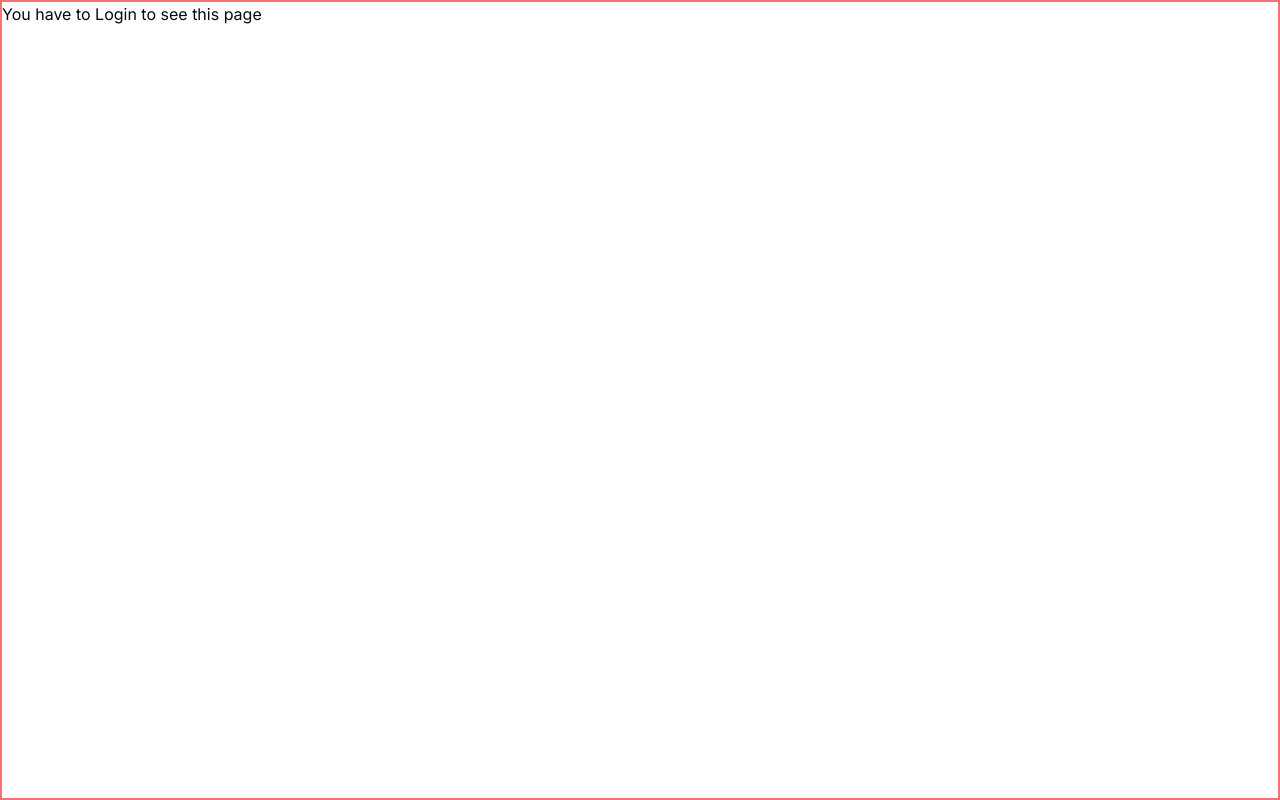
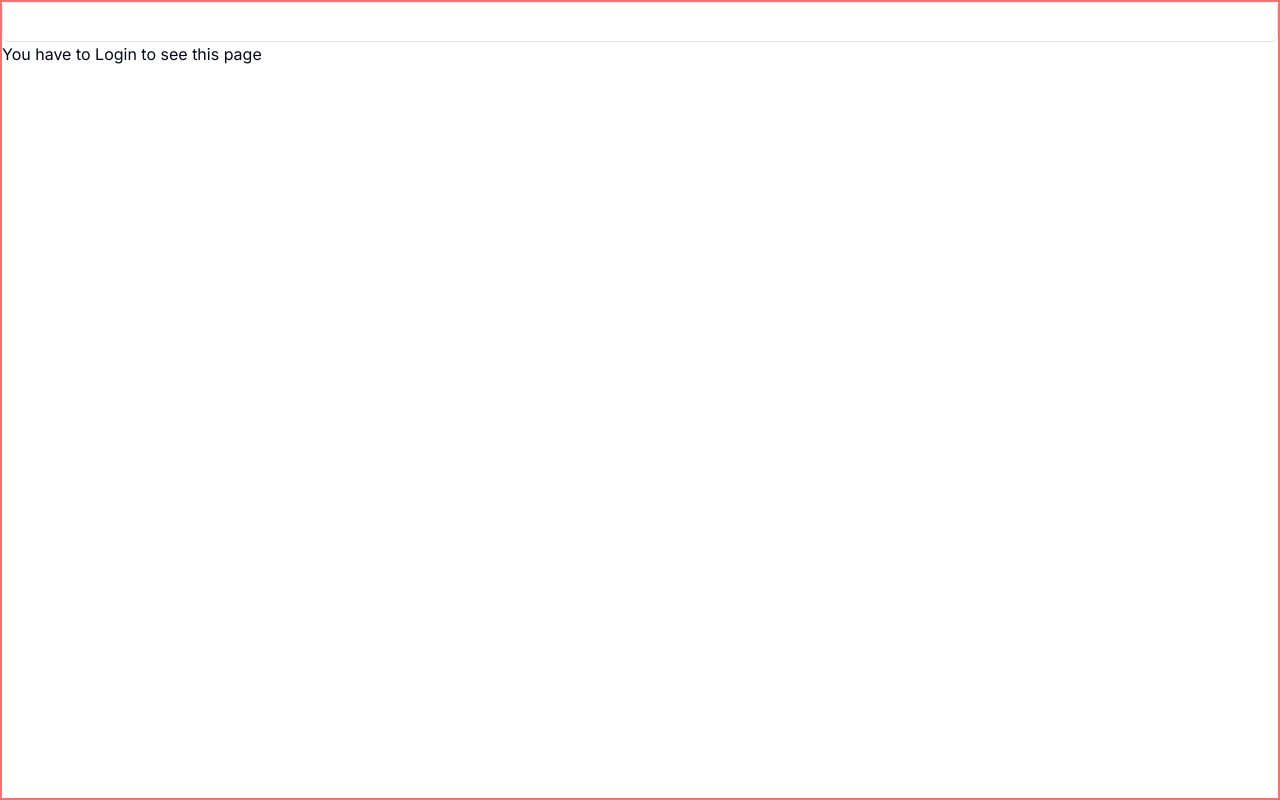
Before and after one commit to developedbyluan/ministoryhabit, a Next.js app: page /v/1 in a window 1280 px wide. Built offline with nearby package versions, Linux system fonts and the light colour scheme; no server answers.

Commit message:
feat: Add custom login with email and otp

```diff
--- a/src/app/(root)/v/[slug]/page.tsx
+++ b/src/app/(root)/v/[slug]/page.tsx
@@ -1,12 +1,15 @@
 "use client";
+import { Input } from "@/components/ui/input";
 import {
   LoginLink,
   LogoutLink,
   useKindeBrowserClient,
 } from "@kinde-oss/kinde-auth-nextjs";
+import { useState } from "react";
 
 export default function VideoPage() {
-  const { isAuthenticated, isLoading } = useKindeBrowserClient();
+    const [email, setEmail] = useState("")
+  const { isAuthenticated, isLoading, user } = useKindeBrowserClient();
   console.log(isAuthenticated)
 
   if (isLoading) return <div>Loading...</div>;
@@ -14,11 +17,20 @@ export default function VideoPage() {
   return isAuthenticated ? (
     <div>
       <h1>Video</h1>
+      <p>{user?.email}</p>
       <LogoutLink>Logout</LogoutLink>
     </div>
   ) : (
     <div>
-      You have to <LoginLink>Login</LoginLink> to see this page
+        <Input
+            type="text"
+            value={email}
+            onChange={e => setEmail(e.target.value)}
+        />
+      You have to <LoginLink authUrlParams={{
+        connection_id: process.env.KINDE_CONNECTION_ID_OTP!,
+        login_hint: email
+      }}>Login</LoginLink> to see this page
     </div>
   );
 }
```
